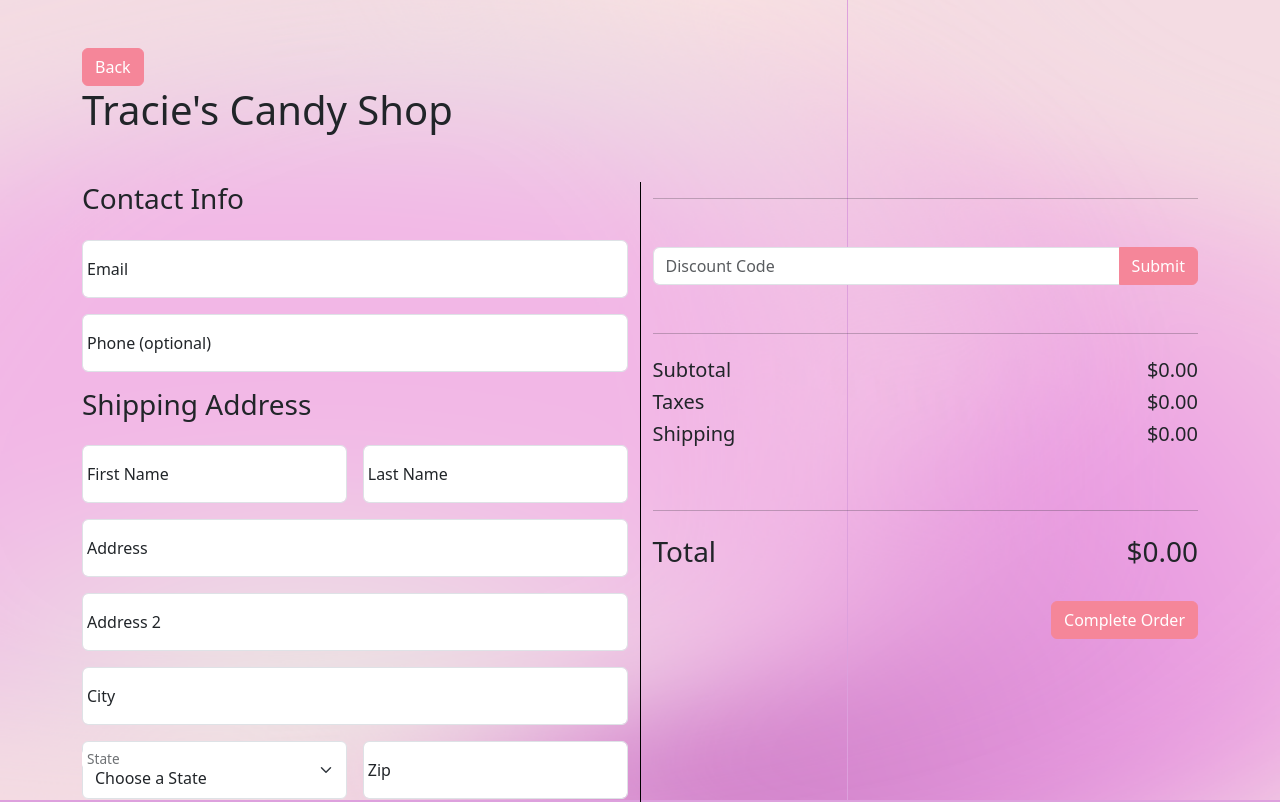
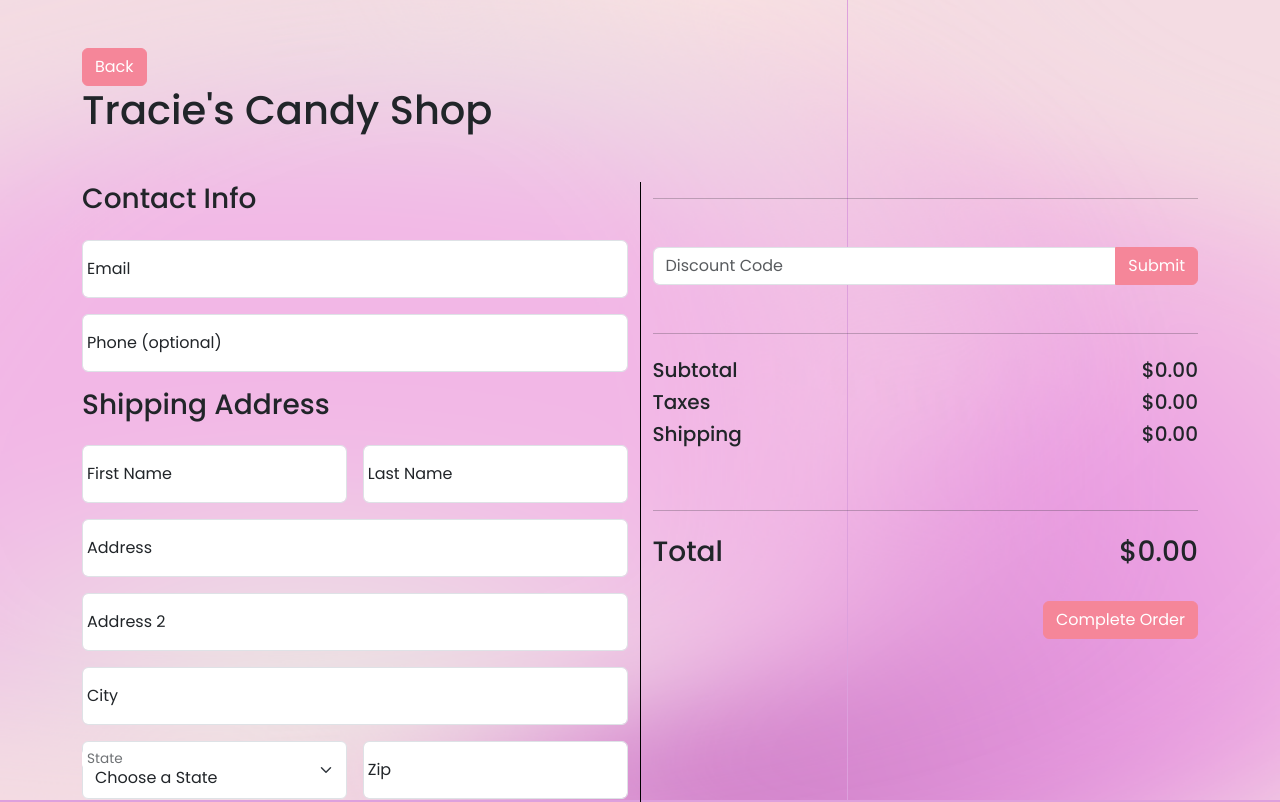
Before and after one commit to jpompey00/tracies-candy-shop, a plain HTML site: page checkout/checkout.html in a window 1280 px wide. Shown: the top 802 px of the page. Drawn offline with nearby package versions, Linux system fonts and the light colour scheme.

Commit message:
probably final really

```diff
--- a/checkout/css/site.css
+++ b/checkout/css/site.css
@@ -3,6 +3,11 @@
 :root{
     --body-font: "Poppins", sans-serif;
 }
+body{
+    font-family: var(--body-font);
+
+}
+
 #registration{
     background-color: rgb(194, 145, 239);
     padding:20px;
@@ -19,13 +24,13 @@
     text-align: center;
 }
 
-
-
 body{
     background-color: plum;
     text-align: center;
-    /* font-family: "Open Sans", sans-serif !important; */
+
 }
+
+
 
 #login{
     background-color: rgb(194, 145, 239);
--- a/products/css/site.css
+++ b/products/css/site.css
@@ -45,7 +45,7 @@ b{
 
  body, html {
     height: 100%;
-    /* font-family: "Open Sans", sans-serif !important; */
+    font-family: var(--body-font);
   }
 
   .bg {
```
